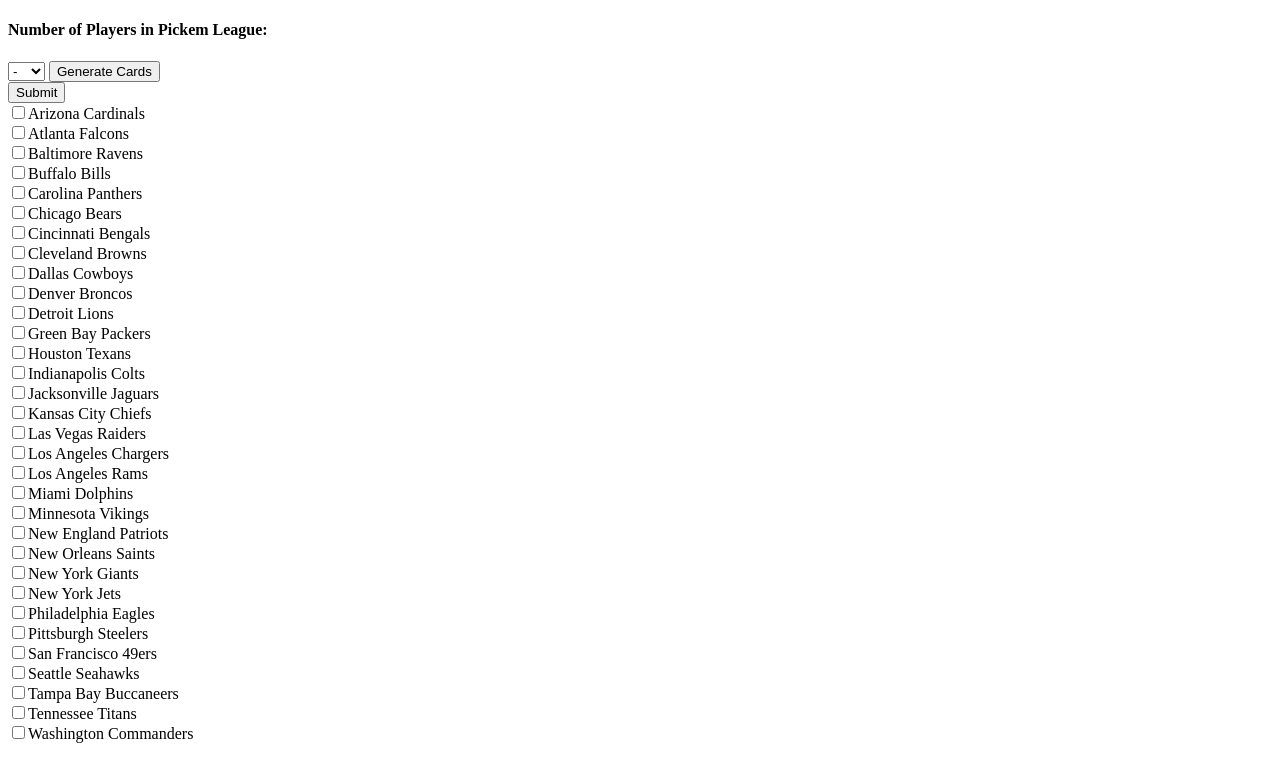
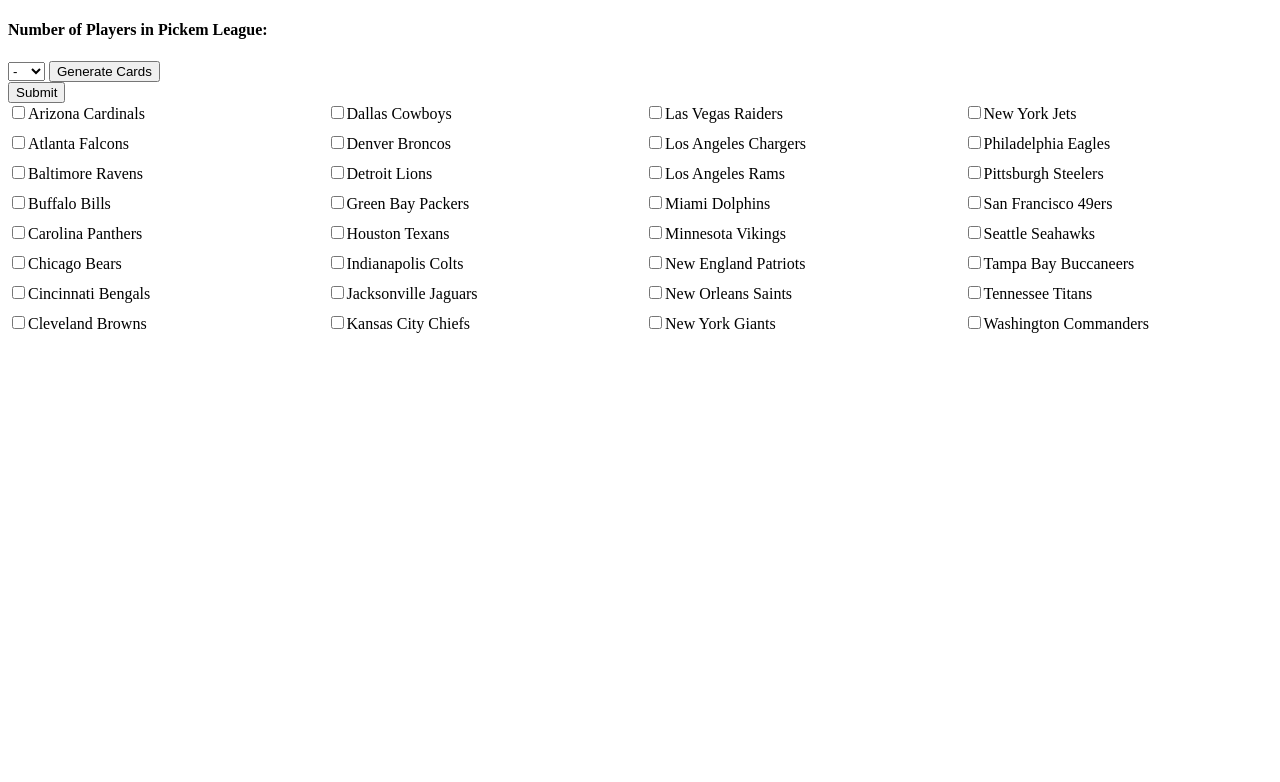
Before and after one commit to jarinsimon/nfl-pickem-script, a website: page index.html in a window 1280 px wide. Drawn offline with Linux system fonts and the light colour scheme.

Commit message:
create 4 columns of 8 teams (checkboxes)

```diff
--- a/index.html
+++ b/index.html
@@ -19,11 +19,12 @@
         <form id="teams">
             <input type="submit" value="Submit">
         </form>
-        <div id="checkbox-container"></div>
+        <div id="checkbox-container" class="checkbox-grid"></div>
         <script>
             var teamJSON = [];
             const form = document.getElementById("teams");
 
+            //Create checkbox container
             document.addEventListener("DOMContentLoaded", function (){
                 fetch("config.json")
                 .then(response => response.json())
@@ -42,7 +43,12 @@
 
                     });
                     teamJSON.sort((a,b) => a.teamName.localeCompare(b.teamName));
-                    teamJSON.forEach(item=>{
+
+                    for (let row = 0; row < 8; row++){
+                        for (let col = 0; col < 4; col++){
+                            const index = col * 8 + row;
+                            const item = teamJSON[index];
+
                             const itemDiv = document.createElement("div");
                             itemDiv.className = "item";
 
@@ -58,7 +64,26 @@
                             itemDiv.appendChild(checkbox);
                             itemDiv.appendChild(label);
                             checkboxContainer.appendChild(itemDiv);
-                    })
+
+                        }
+                    }
+                    // teamJSON.forEach(item=>{
+                    //     const itemDiv = document.createElement("div");
+                    //     itemDiv.className = "item";
+
+                    //     const checkbox = document.createElement("input");
+                    //     checkbox.type = "checkbox";
+                    //     checkbox.id = `${item.teamNickName}-checkbox`;
+                    //     checkbox.name = `${item.teamName}`;
+
+                    //     const label = document.createElement("label");
+                    //     label.textContent = item.teamName;
+                    //     label.setAttribute("for", `${item.teamNickName}-checkbox`);
+
+                    //     itemDiv.appendChild(checkbox);
+                    //     itemDiv.appendChild(label);
+                    //     checkboxContainer.appendChild(itemDiv);
+                    // })
                 })
                 .catch(error => console.error("Error fetching JSON data:", error));
             });
--- a/style.css
+++ b/style.css
@@ -8,3 +8,9 @@
     flex-wrap: wrap;
     gap: 20px;
 }
+
+.checkbox-grid{
+    display: grid;
+    grid-template-columns: repeat(4,1fr);
+    gap: 10px;
+}
```
Lines whose indentation alone changed are shown as unchanged.
